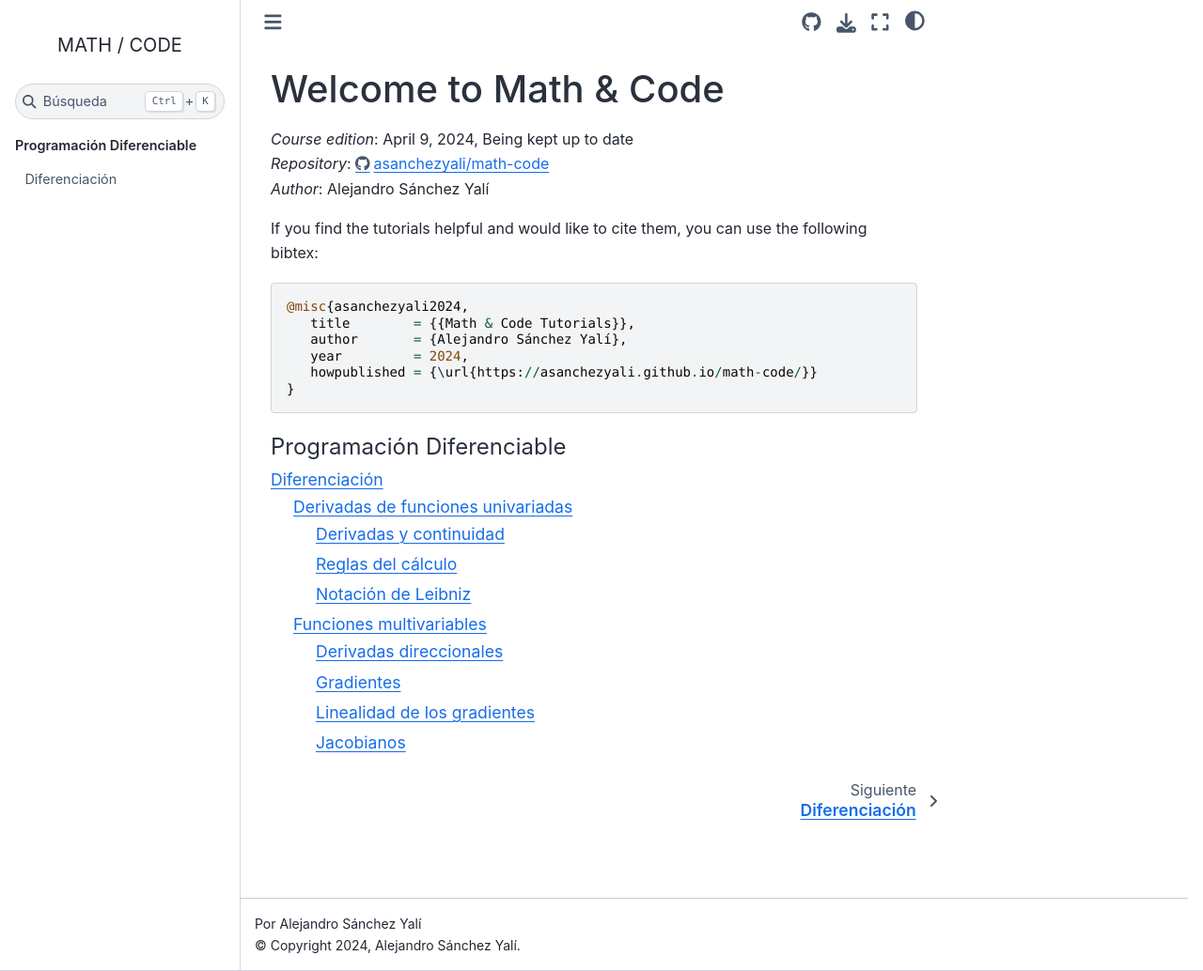
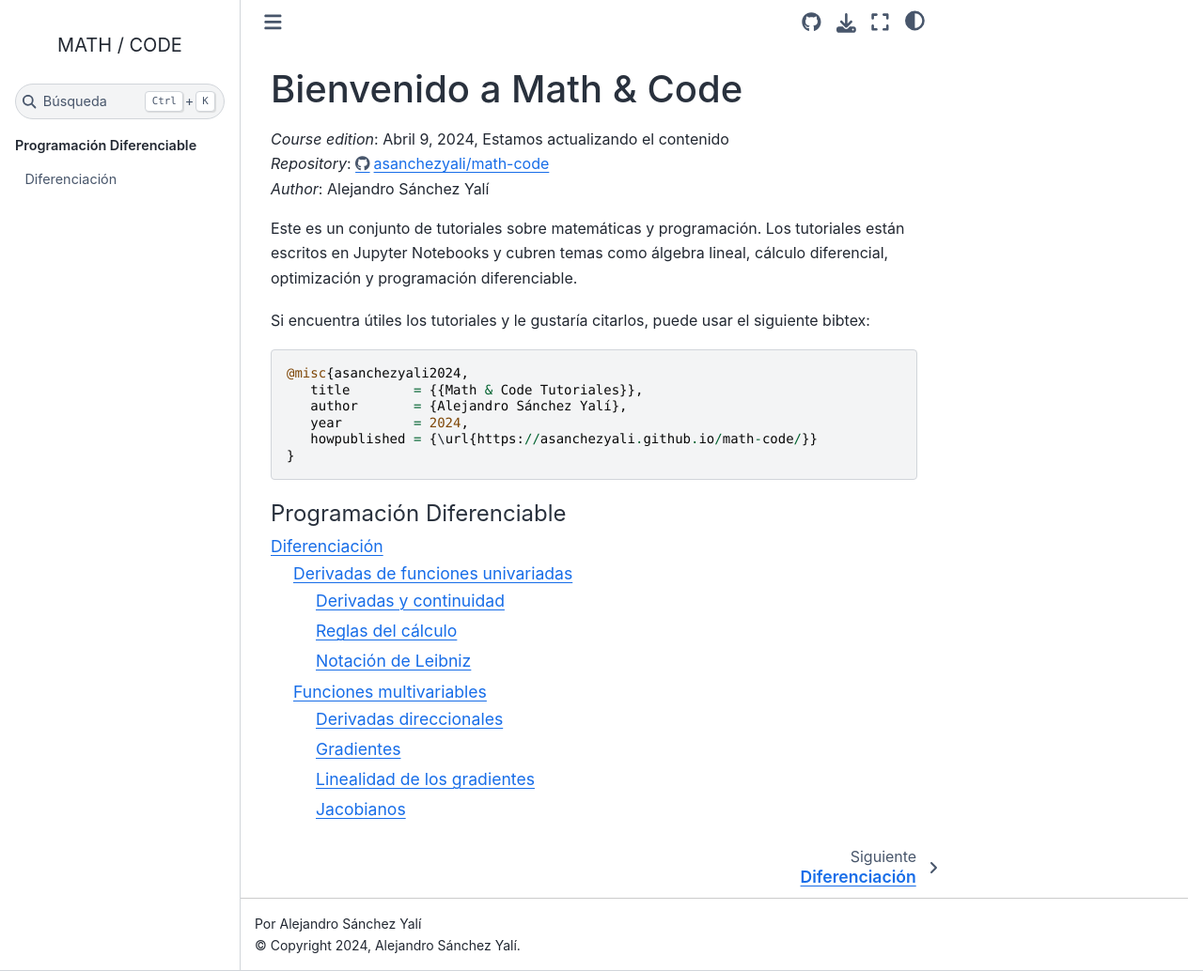
Before and after one commit to asanchezyali/math-code, a Sphinx documentation site: the page built from docs/index.rst, in a window 1280 px wide and 1034 px high. Shown: the whole window at 94% size. Built offline with Sphinx 7.4.7 and the Sphinx Book theme 1.1.4, drawn with Linux system fonts in a browser that asks for light colours; pages that are not in the unit, such as notebooks, are missing from menus.

Commit message:
update index.rst

```diff
--- a/docs/index.rst
+++ b/docs/index.rst
@@ -3,17 +3,20 @@
    You can adapt this file completely to your liking, but it should at least
    contain the root `toctree` directive.
 
-Welcome to Math & Code
+Bienvenido a Math & Code
 ===========================================
 
-| *Course edition*: April 9, 2024, Being kept up to date
+| *Course edition*: Abril 9, 2024, Estamos actualizando el contenido
 | *Repository*: https://github.com/asanchezyali/math-code
 | *Author*: Alejandro Sánchez Yalí
 
-If you find the tutorials helpful and would like to cite them, you can use the following bibtex::
+Este es un conjunto de tutoriales sobre matemáticas y programación. Los tutoriales están escritos en Jupyter Notebooks y
+cubren temas como álgebra lineal, cálculo diferencial, optimización y programación diferenciable.
+
+Si encuentra útiles los tutoriales y le gustaría citarlos, puede usar el siguiente bibtex::
 
    @misc{asanchezyali2024,
-      title        = {{Math & Code Tutorials}},
+      title        = {{Math & Code Tutoriales}},
       author       = {Alejandro Sánchez Yalí},
       year         = 2024,
       howpublished = {\url{https://asanchezyali.github.io/math-code/}}
```
